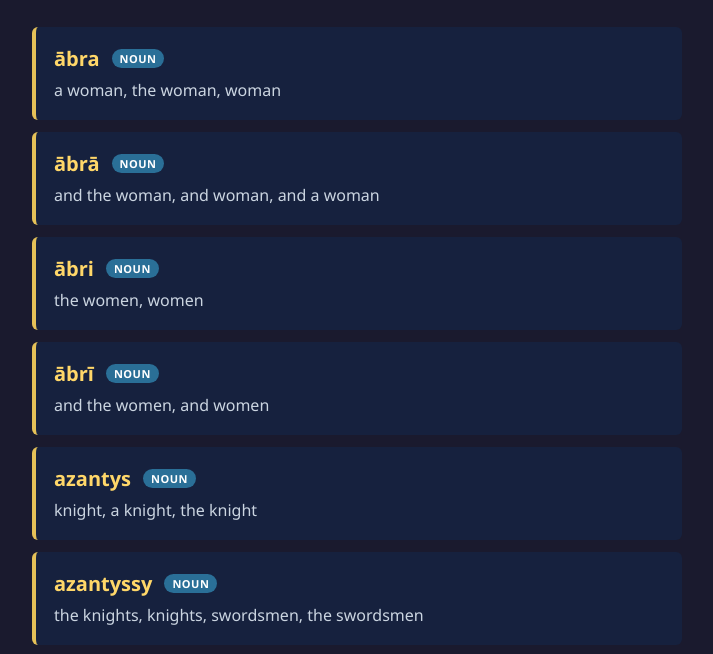
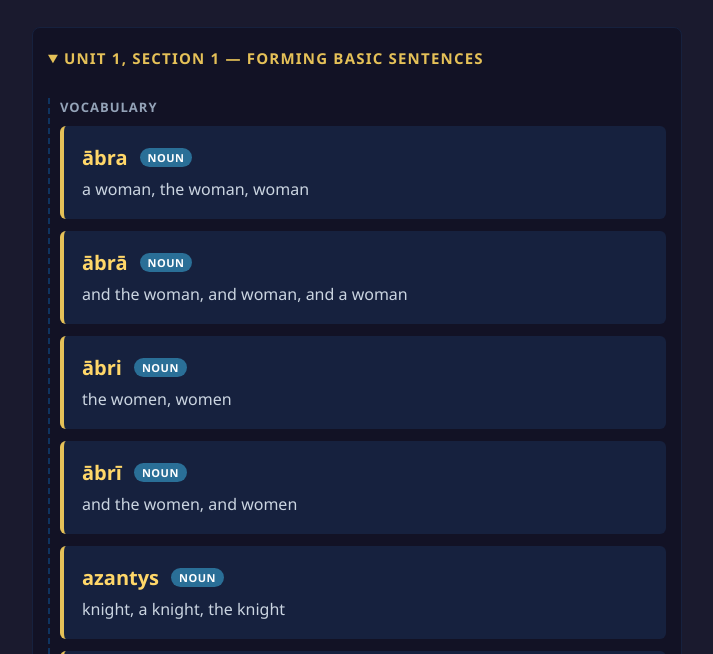
Before and after one commit to s-aryafreya/saf-portfolio, a plain HTML site: page sites/high-valyrian-glossary/index.html in a window 1280 px wide. Shown: the part 97-751 px from the top of the page, without its empty margins (283-996 px from the left). Drawn offline with Linux system fonts and the light colour scheme.

Commit message:
new sections and sentence additions

```diff
--- a/sites/high-valyrian-glossary/index.html
+++ b/sites/high-valyrian-glossary/index.html
@@ -14,12 +14,21 @@
 
     <div id="adminPanel" class="input-section hidden">
         <h3 id="panelTitle">Add / Edit Entry</h3>
-        <input type="text" id="wordInput" placeholder="High Valyrian word (e.g., Ñuha)">
 
-        <textarea id="definitionInput" oninput="autoDetectPOS()" placeholder="English translation (e.g., my, mine, sweating...)" rows="3"></textarea>
+        <!-- Chapter Label Tracking -->
+        <label style="font-size: 13px; color: #94a3b8; margin-bottom: -5px;">Curriculum Grouping:</label>
+        <select id="sectionGroup">
+            <option value="Unit 1, Section 1">Unit 1, Section 1</option>
+            <option value="Unit 1, Section 2">Unit 1, Section 2</option>
+            <option value="Unit 2, Section 1">Unit 2, Section 1</option>
+        </select>
 
+        <input type="text" id="wordInput" placeholder="High Valyrian token or phrase (e.g., Ñuha)">
+
+        <textarea id="definitionInput" oninput="autoDetectPOS()" placeholder="English translation or sentence meaning..." rows="3"></textarea>
+
+        <div id="posWrapper">
             <label style="font-size: 13px; color: #94a3b8; margin-bottom: -5px;">Parts of Speech (Auto-detected):</label>
-
             <div class="checkbox-grid">
                 <label><input type="checkbox" value="noun" class="pos-checkbox"> Noun</label>
                 <label><input type="checkbox" value="verb" class="pos-checkbox"> Verb</label>
@@ -28,13 +37,15 @@
                 <label><input type="checkbox" value="possessive-adjective" class="pos-checkbox"> Possessive Adjective</label>
                 <label><input type="checkbox" value="possessive-pronoun" class="pos-checkbox"> Possessive Pronoun</label>
             </div>
+        </div>
 
         <button id="submitBtn" class="submit-btn" onclick="submitWord()">Commit to Lexicon</button>
         <button class="minimal-btn" style="margin-top: 5px;" onclick="exportJSON()">📥 Export words.json File</button>
     </div>
 
     <main>
-        <ul id="dictionaryList" class="dictionary-list"></ul>
+        <!-- Swapped ul to a div wrapper to accommodate the new semantic nested details structure -->
+        <div id="dictionaryContainer"></div>
     </main>
 
     <script src="script.js"></script>
--- a/sites/high-valyrian-glossary/script.js
+++ b/sites/high-valyrian-glossary/script.js
@@ -1,31 +1,25 @@
 let dictionary = [];
 let editIndex = null;
-// Tracks if you have unlocked the admin panel session using your secret key
 let isAdminSession = false;
 
 function toggleAdminPanel() {
     const panel = document.getElementById('adminPanel');
     panel.classList.toggle('hidden');
-
-    // Toggle admin session state and refresh the UI to reveal/hide actions
     isAdminSession = !panel.classList.contains('hidden');
     displayDictionary();
 }
 
-// FIX 1: Securely fetch from your public JSON data first, fallback to draft cache if empty
 async function loadDictionary() {
     try {
         const response = await fetch('words.json');
         if (!response.ok) throw new Error('Could not load words.json');
         dictionary = await response.json();
     } catch (error) {
-        console.log("Reading from local database storage instead.");
         dictionary = JSON.parse(localStorage.getItem('valyrianDict')) || [];
     }
     displayDictionary();
 }
 
-// MULTI-TAG AUTO-DETECT LOGIC (Preserved exactly)
 function autoDetectPOS() {
     const definition = document.getElementById('definitionInput').value.trim().toLowerCase();
     const checkboxes = document.querySelectorAll('.pos-checkbox');
@@ -71,38 +65,127 @@ function autoDetectPOS() {
 }
 
 function displayDictionary() {
-    const listElement = document.getElementById('dictionaryList');
-    listElement.innerHTML = '';
+    const containerElement = document.getElementById('dictionaryContainer');
+    containerElement.innerHTML = '';
 
     if (dictionary.length === 0) {
-        listElement.innerHTML = `<li class="empty-state">The lexicon is currently empty.</li>`;
+        containerElement.innerHTML = `<div class="empty-state">The lexicon is currently empty.</div>`;
         return;
     }
 
-    dictionary.sort((a, b) => a.word.localeCompare(b.word));
+    // Grouping structural matrix logic
+    const groups = {};
+    dictionary.forEach((item) => {
+        const section = item.sectionGroup || "Unit 1, Section 1";
+        if (!groups[section]) {
+            groups[section] = [];
+        }
+        groups[section].push(item);
+    });
 
-    dictionary.forEach((item, index) => {
-        const li = document.createElement('li');
-        li.className = 'word-card';
+    const sectionOrder = ["Unit 1, Section 1", "Unit 1, Section 2", "Unit 1, Section 3"];
+    Object.keys(groups).forEach(key => {
+        if (!sectionOrder.includes(key)) sectionOrder.push(key);
+    });
 
-        let tagsHTML = '';
-        if (Array.isArray(item.pos)) {
-            item.pos.forEach(tag => {
-                const labelText = tag.replace('-', ' ');
-                tagsHTML += `<span class="pos-tag ${tag}">${labelText}</span>`;
+    // --- NEW: Map your raw section keys to descriptive custom display titles ---
+    const sectionTitlesMap = {
+        "Unit 1, Section 1": "Unit 1, Section 1 — Forming Basic Sentences",
+        "Unit 1, Section 2": "Unit 1, Section 2 — Use Basic Phrases",
+        "Unit 1, Section 3": "Unit 1, Section 3 — Form Sentences",
+    };
+
+    sectionOrder.forEach(sectionTitle => {
+        if (!groups[sectionTitle] || groups[sectionTitle].length === 0) return;
+
+        // Parent Collapsible Main Section Container
+        const mainDetails = document.createElement('details');
+        mainDetails.className = 'unit-collapse';
+        mainDetails.open = true;
+
+        const mainSummary = document.createElement('summary');
+        mainSummary.className = 'unit-header';
+
+        // Use the mapped title if it exists, otherwise fall back to the raw name
+        mainSummary.innerText = sectionTitlesMap[sectionTitle] || sectionTitle;
+        mainDetails.appendChild(mainSummary);
+
+        // Separate vocabulary components vs sentences dynamically
+        const wordsArray = groups[sectionTitle].filter(item => item.pos && item.pos.length > 0);
+        const sentencesArray = groups[sectionTitle].filter(item => !item.pos || item.pos.length === 0);
+
+        // Sort subsets alphabetically
+        wordsArray.sort((a, b) => a.word.localeCompare(b.word));
+        sentencesArray.sort((a, b) => a.word.localeCompare(b.word));
+
+        // SUBSECTION A: Vocabulary Words
+        if (wordsArray.length > 0) {
+            const subSectionDiv = document.createElement('div');
+            subSectionDiv.className = 'subsection-container';
+            subSectionDiv.innerHTML = `<div class="subsection-title">Vocabulary</div>`;
+
+            const ul = document.createElement('ul');
+            ul.className = 'dictionary-list';
+
+            wordsArray.forEach(item => {
+                ul.appendChild(createCardItem(item));
             });
+
+            subSectionDiv.appendChild(ul);
+            mainDetails.appendChild(subSectionDiv);
         }
 
-        // FIX 2: Only compile and show edit/delete actions if your admin session is unlocked
-        let actionsHTML = '';
-        if (isAdminSession) {
-            actionsHTML = `
-                <div class="admin-actions">
-                    <button class="edit-btn" onclick="startEdit(${index})">Edit</button>
-                    <button class="delete-btn" onclick="deleteWord(${index})">×</button>
-                </div>
-            `;
+        // SUBSECTION B: Sentences Block
+        if (sentencesArray.length > 0) {
+            const subSectionDiv = document.createElement('div');
+            subSectionDiv.className = 'subsection-container';
+            subSectionDiv.innerHTML = `<div class="subsection-title">Basic Sentences</div>`;
+
+            const ul = document.createElement('ul');
+            ul.className = 'dictionary-list';
+
+            sentencesArray.forEach(item => {
+                ul.appendChild(createCardItem(item));
+            });
+
+            subSectionDiv.appendChild(ul);
+            mainDetails.appendChild(subSectionDiv);
         }
+
+        containerElement.appendChild(mainDetails);
+    });
+}
+
+// Extracted Card Element Component Generator to stop repetitive injection architecture
+function createCardItem(item) {
+    const globalIndex = dictionary.indexOf(item);
+    const li = document.createElement('li');
+    li.className = 'word-card';
+
+    let adminActionsHTML = '';
+    if (isAdminSession) {
+        adminActionsHTML = `
+            <div class="admin-actions">
+                <button class="edit-btn" onclick="startEdit(${globalIndex})">Edit</button>
+                <button class="delete-btn" onclick="deleteWord(${globalIndex})">×</button>
+            </div>
+        `;
+    }
+
+    if (!item.pos || item.pos.length === 0) {
+        li.innerHTML = `
+            <div class="word-content sentence-layout">
+                <div class="sentence-text">${item.word}</div>
+                <div class="sentence-meaning">${item.definition}</div>
+            </div>
+            ${adminActionsHTML}
+        `;
+    } else {
+        let tagsHTML = '';
+        item.pos.forEach(tag => {
+            const labelText = tag.replace('-', ' ');
+            tagsHTML += `<span class="pos-tag ${tag}">${labelText}</span>`;
+        });
 
         li.innerHTML = `
             <div class="word-content">
@@ -112,15 +195,16 @@ function displayDictionary() {
                 </div>
                 <div class="word-definition">${item.definition}</div>
             </div>
-            ${actionsHTML}
+            ${adminActionsHTML}
         `;
-        listElement.appendChild(li);
-    });
+    }
+    return li;
 }
 
 function submitWord() {
     const wordInput = document.getElementById('wordInput');
     const definitionInput = document.getElementById('definitionInput');
+    const sectionGroup = document.getElementById('sectionGroup').value;
     const submitBtn = document.getElementById('submitBtn');
 
     const word = wordInput.value.trim();
@@ -133,12 +217,14 @@ function submitWord() {
 
     if (word === '' || definition === '') return;
 
+    const entryData = { word, definition, pos: selectedPOS, sectionGroup };
+
     if (editIndex !== null) {
-        dictionary[editIndex] = { word, definition, pos: selectedPOS };
+        dictionary[editIndex] = entryData;
         editIndex = null;
         submitBtn.innerText = 'Commit to Lexicon';
     } else {
-        dictionary.push({ word, definition, pos: selectedPOS });
+        dictionary.push(entryData);
     }
 
     localStorage.setItem('valyrianDict', JSON.stringify(dictionary));
@@ -154,6 +240,7 @@ function startEdit(index) {
 
     document.getElementById('wordInput').value = item.word;
     document.getElementById('definitionInput').value = item.definition;
+    document.getElementById('sectionGroup').value = item.sectionGroup || "Unit 1, Section 1";
 
     document.querySelectorAll('.pos-checkbox').forEach(cb => {
         cb.checked = Array.isArray(item.pos) && item.pos.includes(cb.value);
@@ -161,6 +248,11 @@ function startEdit(index) {
 
     editIndex = index;
     document.getElementById('submitBtn').innerText = 'Update Entry';
+
+    const panel = document.getElementById('adminPanel');
+    panel.classList.remove('hidden');
+    isAdminSession = true;
+    window.scrollTo({ top: 0, behavior: 'smooth' });
 }
 
 function deleteWord(index) {
@@ -175,7 +267,6 @@ function deleteWord(index) {
     }
 }
 
-// FIX 3: Export tool generates a ready-to-replace words.json payload file
 function exportJSON() {
     const dataStr = JSON.stringify(dictionary, null, 4);
     const blob = new Blob([dataStr], {type: "application/json"});
@@ -187,10 +278,8 @@ function exportJSON() {
     link.click();
 }
 
-// FIX 4: Securely listen globally across all elements for the '~' key trigger
 window.addEventListener('keydown', (e) => {
-    // If you are typing inside a form input field, ignore shortcut execution
-    if (e.target.tagName === 'INPUT' || e.target.tagName === 'TEXTAREA') return;
+    if (e.target.tagName === 'INPUT' || e.target.tagName === 'TEXTAREA' || e.target.tagName === 'SELECT') return;
 
     if (e.key === '`' || e.key === '~') {
         e.preventDefault();
--- a/sites/high-valyrian-glossary/style.css
+++ b/sites/high-valyrian-glossary/style.css
@@ -90,7 +90,45 @@ select {
     margin: 0;
 }
 
-/* 1. The main card wrapper */
+/* New Collapsible Container Panel Wrapper */
+.unit-collapse {
+    background: #121225;
+    margin-bottom: 25px;
+    border-radius: 8px;
+    padding: 5px 15px 15px 15px;
+    border: 1px solid #16213e;
+}
+
+/* Custom Styled Header Tracker replacing older dashed divider formats */
+.unit-header {
+    color: #e5c158;
+    font-size: 15px;
+    font-weight: bold;
+    text-transform: uppercase;
+    letter-spacing: 1.2px;
+    padding: 15px 0;
+    cursor: pointer;
+    outline: none;
+    user-select: none;
+}
+
+/* Subsection Structural Wrapper layout tags */
+.subsection-container {
+    margin-top: 15px;
+    padding-left: 10px;
+    border-left: 2px dashed #0f3460;
+}
+
+.subsection-title {
+    font-size: 13px;
+    color: #94a3b8;
+    text-transform: uppercase;
+    letter-spacing: 1px;
+    font-weight: 600;
+    margin-bottom: 10px;
+}
+
+/* The main card wrapper */
 .word-card {
     background: #16213e;
     padding: 18px;
@@ -103,7 +141,7 @@ select {
     gap: 15px;
 }
 
-/* 2. The container housing the word row and definition */
+/* The container housing the word row and definition */
 .word-content {
     display: flex;
     flex-direction: column;
@@ -111,11 +149,11 @@ select {
     flex-grow: 1;
 }
 
-/* 3. The exact row containing the word title and its tags */
+/* The exact row containing the word title and its tags */
 .word-header-row {
     display: flex;
     align-items: center;
-    justify-content: flex-start; /* Keeps tags sitting directly next to the word */
+    justify-content: flex-start;
     gap: 12px;
     margin-bottom: 6px;
 }
@@ -123,7 +161,7 @@ select {
 .word-title {
     font-size: 20px;
     font-weight: bold;
-    color: #ffd769; /* Brings back the bright font color */
+    color: #ffd769;
 }
 .word-definition {
     color: #cbd5e1;
@@ -210,6 +248,25 @@ select {
     white-space: nowrap;
 }
 
+/* Dedicated Sentence Layout Framework */
+.word-content.sentence-layout {
+    flex-direction: column;
+    gap: 4px;
+}
+
+.sentence-text {
+    font-size: 18px;
+    font-weight: bold;
+    color: #ffd769;
+}
+
+.sentence-meaning {
+    font-size: 15px;
+    color: #cbd5e1;
+    font-style: italic;
+    padding-left: 2px;
+}
+
 .pos-tag.noun { background-color: #2a6f97; color: #fff; }
 .pos-tag.verb { background-color: #38b000; color: #fff; }
 .pos-tag.adjective { background-color: #b7094c; color: #fff; }
--- a/sites/high-valyrian-glossary/words.json
+++ b/sites/high-valyrian-glossary/words.json
@@ -274,5 +274,43 @@
         "pos": [
             "noun"
         ]
+    },
+    {
+        "word": "Ñuha muña kirine issa.",
+        "definition": "My mother is happy.",
+        "pos": [],
+        "sectionGroup": "Unit 1, Section 1"
+    },
+    {
+        "word": "Ñuha kepa kirine issa.",
+        "definition": "My father is happy.",
+        "pos": [
+            "possessive-adjective"
+        ],
+        "sectionGroup": "Unit 1, Section 1"
+    },
+    {
+        "word": "Azantys ābra issa.",
+        "definition": "The knight is a woman.",
+        "pos": [],
+        "sectionGroup": "Unit 1, Section 1"
+    },
+    {
+        "word": "Sȳz taoba iksā.",
+        "definition": "You are a good boy.",
+        "pos": [],
+        "sectionGroup": "Unit 1, Section 1"
+    },
+    {
+        "word": "Riñi ēdrusi?",
+        "definition": "Are the girls sleeping?",
+        "pos": [],
+        "sectionGroup": "Unit 1, Section 1"
+    },
+    {
+        "word": "Sȳri hontesse vāedis.",
+        "definition": "The good birds are singing.",
+        "pos": [],
+        "sectionGroup": "Unit 1, Section 1"
     }
 ]
```
Lines whose indentation alone changed are shown as unchanged.
